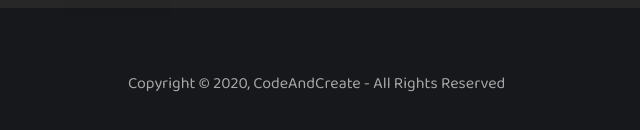
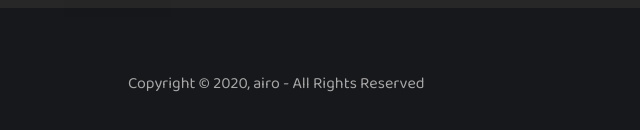
Before and after one commit to airo52/airo52.github.io, a plain HTML site: page index.html in a window 1280 px wide. Shown: the part 4412-4542 px from the top of the page, 0-640 px from the left. Drawn offline with Linux system fonts and the light colour scheme; a web font is replaced by a local one.

Commit message:
Update index.html

```diff
--- a/index.html
+++ b/index.html
@@ -167,7 +167,7 @@
       <footer class="footer">
         <div class="footer-content">
           <p class="copyright">
-            Copyright &copy; 2020, CodeAndCreate - All Rights Reserved
+            Copyright &copy; 2020, airo - All Rights Reserved
           </p>
           <div class="social-list">
             <a href="#"><i class="fa fa-facebook-f"></i></a>
```
